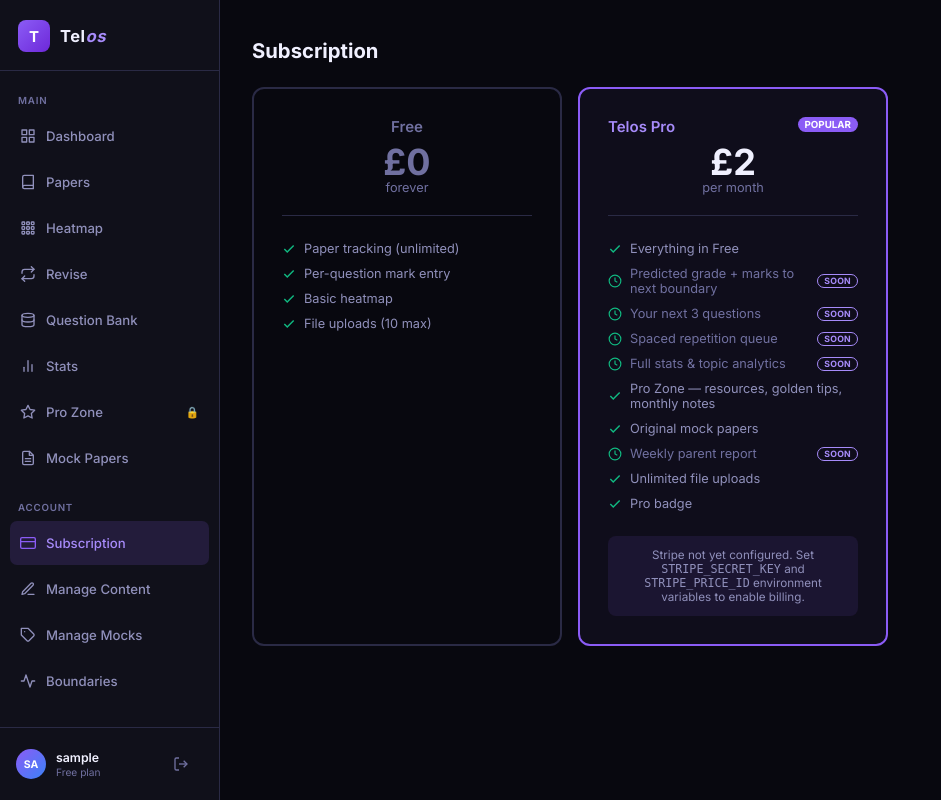
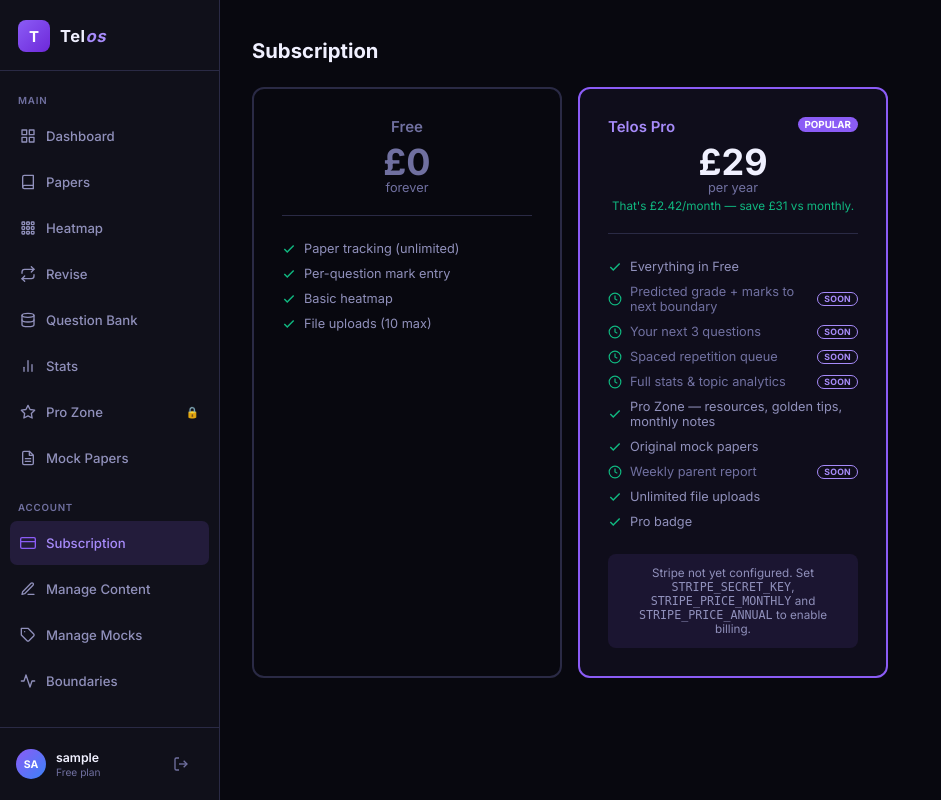
Before and after one commit to vineigenphase/Telos, a Flask app: page /subscription in a window 1280 px wide. Shown: the whole page, without its empty margins (0-941 px from the left). Run offline with Flask 3, Linux system fonts and the light colour scheme; the visitor is signed in with stand-in values (Sample User, id 1); some libraries are stand-ins or nearby versions.

Commit message:
Phase 5: £4.99 monthly and £29 annual, webhook-only entitlements
Prices created in Stripe (test mode) on the existing Telos Pro product:
£4.99/month and £29/year. The £2 legacy price stays ACTIVE and untouched —
nobody is migrated or cancelled, and checkout refuses to sell it, so a crafted
form post can't put a new customer on £2.

PRICING dict in app.py is the single source of truth; the template renders
from it. Annual is preselected and the comparison is explicit ("£2.42/month —
save £31 vs monthly") because A-level revision collapses in June: monthly
billing gets ~7 payments then permanent churn, annual captures the cycle.

Entitlements now come from the webhook and nowhere else. /subscription/success
verifies the session and shows a confirmation, but no longer writes — that URL
can be typed by hand. Worst case is a few seconds of "activating".

Webhook rewritten:
- signature verified; bad signature 400
- idempotent by Stripe event id, claimed in stripe_events BEFORE processing
  (migration 003), so retries and duplicate deliveries are dropped
- handles checkout.session.completed, customer.subscription.created/updated/
  deleted/paused, invoice.payment_succeeded, invoice.payment_failed
- records plan, plan_interval, stripe_subscription_id and current_period_end
- past_due keeps access deliberately; a failed card must not lock a student out
  mid-revision while Stripe retries for ~2 weeks
- processing failures return 500 and un-claim the event so Stripe retries,
  rather than swallowing the error and telling Stripe "done"

/subscription/portal opens Stripe's billing portal for cancellation and card
changes — no custom cancel flow.

Analytics (migration 004, server-side only, no third-party tracker):
upgrade_prompt_landed with the feature slug that drove it, checkout_started
with the interval, checkout_completed, payment_failed, subscription_cancelled.
Without it there's no way to tell which feature is actually selling.

Gotcha worth remembering: StripeObject subclasses dict but routes attribute
access through __getattr__, so obj.get("x") raises AttributeError instead of
returning a default. All webhook payload reads go through _sget().

31 new tests pass (pricing config, page copy, checkout guards, success grants
nothing, webhook grant/duplicate/bad-signature/past_due/cancellation). All
earlier suites still green.

Co-Authored-By: Claude Opus 5 <noreply@anthropic.com>

```diff
--- a/app.py
+++ b/app.py
@@ -43,9 +43,52 @@ app.config.update(
 )
 
 stripe.api_key = os.environ.get("STRIPE_SECRET_KEY", "")
-STRIPE_PRICE_ID    = os.environ.get("STRIPE_PRICE_ID", "")
 STRIPE_WEBHOOK_SECRET = os.environ.get("STRIPE_WEBHOOK_SECRET", "")
 STRIPE_ENABLED = bool(stripe.api_key)
+
+# Legacy £2/month. Kept active forever for the handful of people already on it —
+# nobody is migrated or cancelled. STRIPE_PRICE_ID is the old variable name.
+STRIPE_PRICE_LEGACY  = os.environ.get("STRIPE_PRICE_LEGACY") or os.environ.get("STRIPE_PRICE_ID", "")
+STRIPE_PRICE_MONTHLY = os.environ.get("STRIPE_PRICE_MONTHLY", "")
+STRIPE_PRICE_ANNUAL  = os.environ.get("STRIPE_PRICE_ANNUAL", "")
+
+# ── Pricing ───────────────────────────────────────────────────────────────────
+# One source of truth. Templates read from here — never hardcode a price in a
+# template, or the day you change it you'll miss one.
+#
+# Why £29 annual is pushed: A-level revision collapses in June when Year 13
+# finish, so monthly billing gets ~7 payments then permanent churn. Annual
+# captures the whole cycle up front. And the 20p fixed Stripe fee is why £2
+# never worked — it ate ~14% of every payment; at £29/year you keep ~98%.
+PRICING = {
+    "month": {
+        "key": "month",
+        "price_id": STRIPE_PRICE_MONTHLY,
+        "amount_pence": 499,
+        "label": "£4.99",
+        "period": "per month",
+        "sub": "Billed monthly. Cancel any time.",
+    },
+    "year": {
+        "key": "year",
+        "price_id": STRIPE_PRICE_ANNUAL,
+        "amount_pence": 2900,
+        "label": "£29",
+        "period": "per year",
+        "sub": "That's £2.42/month — save £31 vs monthly.",
+        "recommended": True,
+    },
+    "legacy": {
+        "key": "legacy",
+        "price_id": STRIPE_PRICE_LEGACY,
+        "amount_pence": 200,
+        "label": "£2",
+        "period": "per month",
+        "sub": "Legacy price — kept for existing subscribers.",
+        "hidden": True,
+    },
+}
+DEFAULT_INTERVAL = "year"     # annual is preselected on purpose
 
 STORAGE_DIR   = os.environ.get("STORAGE_DIR", os.path.join(os.path.dirname(__file__), "storage"))
 UPLOAD_FOLDER = os.path.join(STORAGE_DIR, "uploads")   # question-bank files
@@ -246,6 +289,7 @@ class User(UserMixin):
         self.stripe_customer_id  = row["stripe_customer_id"]
         self.is_admin = bool(row["is_admin"])
         self.plan = row["plan"]
+        self.plan_interval = row["plan_interval"]
         self.grandfathered = bool(row["grandfathered"])
         self.current_period_end = row["current_period_end"]
 
@@ -739,6 +783,24 @@ def delete_paper(pid):
 
 # ── Heatmap ───────────────────────────────────────────────────────────────────
 
+# ── Analytics ─────────────────────────────────────────────────────────────────
+
+def log_event(event, user_id=None, detail=None):
+    """Server-side only, no third-party tracker.
+
+    Never allowed to break a request: if the insert fails, the user's checkout
+    still goes through and we lose one analytics row.
+    """
+    try:
+        with get_db() as db:
+            db.execute(
+                "INSERT INTO analytics_events (event, user_id, detail) VALUES (?,?,?)",
+                (event, user_id, detail)
+            )
+    except Exception:
+        app.logger.warning("analytics insert failed for %s", event, exc_info=True)
+
+
 # ── Predicted grade ───────────────────────────────────────────────────────────
 
 def recompute_predictions(user_id):
@@ -1356,10 +1418,22 @@ def delete_post(pid):
 @app.route("/subscription")
 @login_required
 def subscription():
+    # Which plan a legacy subscriber is actually on, so the page doesn't tell
+    # someone paying £2 that they're on the £4.99 tier.
+    plans = [PRICING["year"], PRICING["month"]]      # annual first, deliberately
+    came = request.args.get("from", "")
+    if came:
+        # Which locked feature actually drove someone here — the only way to
+        # tell what's selling.
+        log_event("upgrade_prompt_landed", user_id=current_user.id, detail=came)
     return render_template("subscription.html",
                            stripe_enabled=STRIPE_ENABLED,
                            stripe_pk=os.environ.get("STRIPE_PUBLISHABLE_KEY", ""),
-                           pricing_features=PRICING_FEATURES)
+                           pricing_features=PRICING_FEATURES,
+                           plans=plans,
+                           default_interval=DEFAULT_INTERVAL,
+                           pricing=PRICING,
+                           came_from=request.args.get("from", ""))
 
 
 @app.route("/subscription/checkout", methods=["POST"])
@@ -1368,6 +1442,15 @@ def create_checkout():
     if not STRIPE_ENABLED:
         flash("Stripe not configured.", "error")
         return redirect(url_for("subscription"))
+
+    interval = request.form.get("interval", DEFAULT_INTERVAL)
+    plan = PRICING.get(interval)
+    # Only the two purchasable plans — nobody can pick their way onto the
+    # legacy £2 price through a crafted form post.
+    if interval not in ("month", "year") or not plan or not plan["price_id"]:
+        flash("That plan isn't available.", "error")
+        return redirect(url_for("subscription"))
+
     try:
         customer_id = current_user.stripe_customer_id
         if not customer_id:
@@ -1380,23 +1463,51 @@ def create_checkout():
 
         sess = stripe.checkout.Session.create(
             customer=customer_id,
+            client_reference_id=str(current_user.id),
             payment_method_types=["card"],
-            line_items=[{"price": STRIPE_PRICE_ID, "quantity": 1}],
+            line_items=[{"price": plan["price_id"], "quantity": 1}],
             mode="subscription",
+            metadata={"user_id": str(current_user.id), "interval": interval},
             success_url=url_for("sub_success", _external=True) + "?session_id={CHECKOUT_SESSION_ID}",
             cancel_url=url_for("subscription", _external=True),
         )
+        log_event("checkout_started", user_id=current_user.id,
+                  detail=f"{interval}:{request.form.get('from', '')}")
         return redirect(sess.url)
     except Exception as e:
         flash(str(e), "error")
         return redirect(url_for("subscription"))
 
 
+@app.route("/subscription/portal", methods=["POST"])
+@login_required
+def billing_portal():
+    """Stripe's own billing portal — cancellation, card updates, invoices.
+    Deliberately not a custom cancel flow."""
+    if not (STRIPE_ENABLED and current_user.stripe_customer_id):
+        flash("No billing account to manage yet.", "error")
+        return redirect(url_for("subscription"))
+    try:
+        portal = stripe.billing_portal.Session.create(
+            customer=current_user.stripe_customer_id,
+            return_url=url_for("subscription", _external=True),
+        )
+        return redirect(portal.url)
+    except Exception as e:
+        flash(str(e), "error")
+        return redirect(url_for("subscription"))
+
+
 @app.route("/subscription/success")
 @login_required
 def sub_success():
-    # Never trust a bare visit to this URL. Verify with Stripe that the Checkout
-    # Session actually completed and belongs to this user before granting Pro.
+    """Confirmation page only.
+
+    This route does NOT grant Pro. The redirect URL can be typed by hand, so
+    entitlements are written by the webhook and nowhere else. The worst case
+    here is a few seconds of "payment received, activating" before the webhook
+    lands.
+    """
     session_id = request.args.get("session_id")
     if not (STRIPE_ENABLED and session_id):
         flash("Couldn't confirm your subscription.", "error")
@@ -1414,11 +1525,55 @@ def sub_success():
         flash("We couldn't verify that payment. If you just paid, give it a moment and refresh.", "error")
         return redirect(url_for("subscription"))
 
-    with get_db() as db:
-        db.execute("UPDATE users SET subscription_status='active' WHERE id=?",
-                   (current_user.id,))
-    flash("You're now a Telos Pro member!", "success")
+    log_event("checkout_completed", user_id=current_user.id)
+    if user_is_pro(current_user):
+        flash("You're now a Telos Pro member!", "success")
+    else:
+        flash("Payment received — activating your Pro access. Refresh in a few seconds.", "success")
     return redirect(url_for("dashboard"))
+
+
+# ── Stripe webhook — the ONLY place entitlements are written ──────────────────
+
+def _sget(obj, key, default=None):
+    """Safe key read for Stripe objects.
+
+    StripeObject subclasses dict but routes attribute access through
+    __getattr__, so `obj.get(...)` raises AttributeError instead of returning
+    a default. Everything touching a webhook payload must go through this.
+    """
+    try:
+        return obj[key]
+    except (KeyError, TypeError):
+        return default
+
+
+def _apply_subscription(db, customer_id, sub):
+    """Write entitlement state from a Stripe subscription object."""
+    status = _sget(sub, "status")
+    # past_due deliberately keeps access: a failed card should not lock a
+    # student out mid-revision. Stripe retries for ~2 weeks.
+    active = status in ("active", "trialing", "past_due")
+    interval = None
+    try:
+        interval = sub["items"]["data"][0]["price"]["recurring"]["interval"]
+    except (KeyError, IndexError, TypeError):
+        pass
+
+    period_end = _sget(sub, "current_period_end")
+    period_end_dt = (datetime.fromtimestamp(period_end, tz=timezone.utc)
+                     if period_end else None)
+
+    db.execute(
+        "UPDATE users SET subscription_status=?, plan=?, plan_interval=?, "
+        "stripe_subscription_id=?, current_period_end=? WHERE stripe_customer_id=?",
+        (status if active else "free",
+         "pro" if active else "free",
+         interval,
+         _sget(sub, "id"),
+         period_end_dt,
+         customer_id)
+    )
 
 
 @app.route("/subscription/webhook", methods=["POST"])
@@ -1427,24 +1582,59 @@ def stripe_webhook():
     sig     = request.headers.get("Stripe-Signature", "")
     try:
         event = stripe.Webhook.construct_event(payload, sig, STRIPE_WEBHOOK_SECRET)
+    except stripe.error.SignatureVerificationError:
+        return "", 400
     except Exception:
+        # Malformed body etc. Distinguished from a processing failure below so
+        # Stripe isn't told "don't retry" when the fault is ours.
         return "", 400
 
+    event_id = _sget(event, "id")
+    etype    = _sget(event, "type")
+
+    # Idempotency: claim the event id first. A duplicate delivery collides on
+    # the primary key and is acknowledged without being processed twice.
+    try:
+        with get_db() as db:
+            db.execute("INSERT INTO stripe_events (event_id, event_type) VALUES (?,?)",
+                       (event_id, etype))
+    except psycopg.errors.UniqueViolation:
+        return "", 200
+
     obj = event["data"]["object"]
-    customer = obj["customer"] if "customer" in obj else None
-    if event["type"] in ("customer.subscription.deleted", "customer.subscription.paused"):
+    customer = _sget(obj, "customer")
+
+    try:
         with get_db() as db:
-            db.execute(
-                "UPDATE users SET subscription_status='free' WHERE stripe_customer_id=?",
-                (customer,)
-            )
-    elif event["type"] == "customer.subscription.updated":
-        new_status = "active" if ("status" in obj and obj["status"] == "active") else "free"
+            if etype == "checkout.session.completed":
+                sub_id = _sget(obj, "subscription")
+                if sub_id:
+                    sub = stripe.Subscription.retrieve(sub_id)
+                    _apply_subscription(db, customer, sub)
+            elif etype in ("customer.subscription.updated",
+                           "customer.subscription.created"):
+                _apply_subscription(db, customer, obj)
+            elif etype in ("customer.subscription.deleted",
+                           "customer.subscription.paused"):
+                db.execute(
+                    "UPDATE users SET subscription_status='free', plan='free', "
+                    "current_period_end=NULL WHERE stripe_customer_id=?", (customer,))
+                log_event("subscription_cancelled", detail=str(customer))
+            elif etype == "invoice.payment_succeeded":
+                sub_id = _sget(obj, "subscription")
+                if sub_id:
+                    _apply_subscription(db, customer, stripe.Subscription.retrieve(sub_id))
+            elif etype == "invoice.payment_failed":
+                # No downgrade here — Stripe moves the subscription to past_due
+                # and retries. user_is_pro() keeps access during that window.
+                log_event("payment_failed", detail=str(customer))
+    except Exception:
+        # Un-claim so Stripe's retry can have another go at it.
         with get_db() as db:
-            db.execute(
-                "UPDATE users SET subscription_status=? WHERE stripe_customer_id=?",
-                (new_status, customer)
-            )
+            db.execute("DELETE FROM stripe_events WHERE event_id=?", (event_id,))
+        app.logger.exception("webhook %s (%s) failed", event_id, etype)
+        return "", 500
+
     return "", 200
 
 # ── Mock paper marketplace (one-off £ purchases) ──────────────────────────────
--- a/templates/subscription.html
+++ b/templates/subscription.html
@@ -8,13 +8,23 @@
 
 <div class="page-body" style="max-width:700px;">
 
-  {% if current_user.is_premium %}
+  {% if is_pro_user %}
   <div class="card" style="margin-bottom:20px; border-color:var(--gold);">
     <div style="display:flex; align-items:center; gap:12px;">
       <div style="font-size:1.8rem;">✦</div>
       <div>
         <div style="font-size:1rem; font-weight:700; color:var(--gold);">Telos Pro — Active</div>
-        <div style="font-size:0.82rem; color:var(--muted); margin-top:2px;">Thank you for supporting Telos.</div>
+        <div style="font-size:0.82rem; color:var(--muted); margin-top:2px;">
+          {% if current_user.grandfathered %}
+            Founder account — Pro access, permanently, at no charge.
+          {% elif current_user.plan_interval == 'year' %}
+            Billed yearly. Thank you for supporting Telos.
+          {% elif current_user.plan_interval == 'month' %}
+            Billed monthly. Thank you for supporting Telos.
+          {% else %}
+            Thank you for supporting Telos.
+          {% endif %}
+        </div>
       </div>
     </div>
   </div>
@@ -42,8 +52,10 @@
         <div class="plan-name" style="color:var(--accent-2);">Telos Pro</div>
         <span style="background:var(--accent); color:#fff; font-size:0.65rem; font-weight:700; padding:2px 7px; border-radius:100px;">POPULAR</span>
       </div>
-      <div class="plan-price">£2</div>
-      <div class="plan-period">per month</div>
+      {% set default_plan = pricing[default_interval] %}
+      <div class="plan-price">{{ default_plan.label }}</div>
+      <div class="plan-period">{{ default_plan.period }}</div>
+      <div style="font-size:0.78rem; color:var(--green); margin-top:4px;">{{ default_plan.sub }}</div>
       <div class="divider"></div>
       {% for f in pricing_features.pro %}
       <div class="plan-feature"{% if f.coming_soon %} style="color:var(--muted);"{% endif %}>
@@ -57,22 +69,56 @@
       </div>
       {% endfor %}
 
-      {% if not current_user.is_premium %}
+      {% if not is_pro_user %}
         {% if stripe_enabled %}
         <form method="POST" action="{{ url_for('create_checkout') }}" style="margin-top:20px;">
-          <button type="submit" class="btn btn-primary btn-lg" style="width:100%; justify-content:center;">
-            Upgrade — £2/month
-          </button>
+          <input type="hidden" name="from" value="{{ came_from }}">
+
+          <!-- Annual is preselected: A-level revision collapses in June, so
+               monthly billing gets ~7 payments then permanent churn. -->
+          <div style="display:flex; flex-direction:column; gap:8px; margin-bottom:14px;">
+            {% for plan in plans %}
+            <label style="display:flex; align-items:center; gap:10px; padding:12px;
+                          border:1px solid {{ 'var(--accent)' if plan.key == default_interval else 'var(--border)' }};
+                          border-radius:8px; cursor:pointer; min-height:var(--tap-min);
+                          background:{{ 'rgba(139,92,246,0.08)' if plan.key == default_interval else 'transparent' }};">
+              <input type="radio" name="interval" value="{{ plan.key }}"
+                     {% if plan.key == default_interval %}checked{% endif %}
+                     style="width:18px; height:18px; accent-color:var(--accent); flex-shrink:0;">
+              <span style="flex:1; text-align:left;">
+                <span style="font-weight:600;">{{ plan.label }}</span>
+                <span style="color:var(--muted); font-size:0.82rem;"> {{ plan.period }}</span>
+                <span style="display:block; font-size:0.74rem; color:{{ 'var(--green)' if plan.recommended else 'var(--muted)' }}; margin-top:2px;">
+                  {{ plan.sub }}
+                </span>
+              </span>
+              {% if plan.recommended %}
+              <span style="background:var(--green); color:#04231a; font-size:0.6rem; font-weight:700; padding:2px 7px; border-radius:100px;">BEST VALUE</span>
+              {% endif %}
+            </label>
+            {% endfor %}
+          </div>
+
+          <button type="submit" class="btn btn-primary btn-lg btn-block">Upgrade to Pro</button>
+          <div style="font-size:0.7rem; color:var(--muted); margin-top:8px;">
+            Cancel any time from this page. No card details are stored by Telos.
+          </div>
         </form>
         {% else %}
         <div style="margin-top:20px; padding:12px; background:rgba(139,92,246,0.1); border-radius:8px; font-size:0.78rem; color:var(--muted-2);">
-          Stripe not yet configured. Set <code>STRIPE_SECRET_KEY</code> and <code>STRIPE_PRICE_ID</code> environment variables to enable billing.
+          Stripe not yet configured. Set <code>STRIPE_SECRET_KEY</code>,
+          <code>STRIPE_PRICE_MONTHLY</code> and <code>STRIPE_PRICE_ANNUAL</code> to enable billing.
         </div>
         {% endif %}
       {% else %}
         <div style="margin-top:20px; text-align:center; font-size:0.85rem; color:var(--gold);">
           ✦ You're on Pro
         </div>
+        {% if stripe_enabled and current_user.stripe_customer_id %}
+        <form method="POST" action="{{ url_for('billing_portal') }}" style="margin-top:12px;">
+          <button type="submit" class="btn btn-ghost btn-block">Manage billing</button>
+        </form>
+        {% endif %}
       {% endif %}
     </div>
 
```
Also changed, not shown: migrations/003_stripe_events.sql (added), migrations/004_analytics_events.sql (added), 1 other file.
